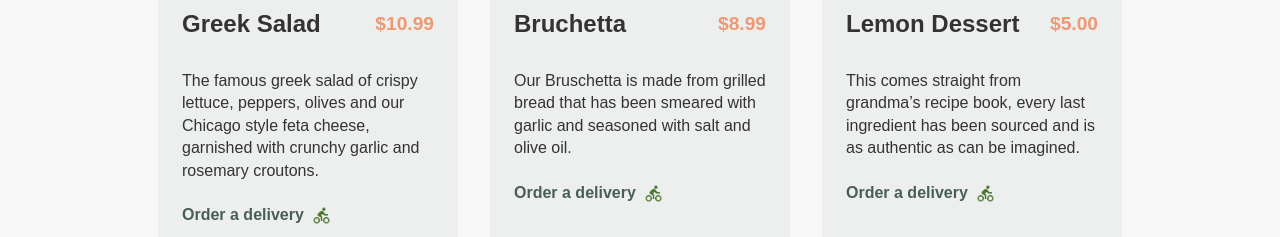
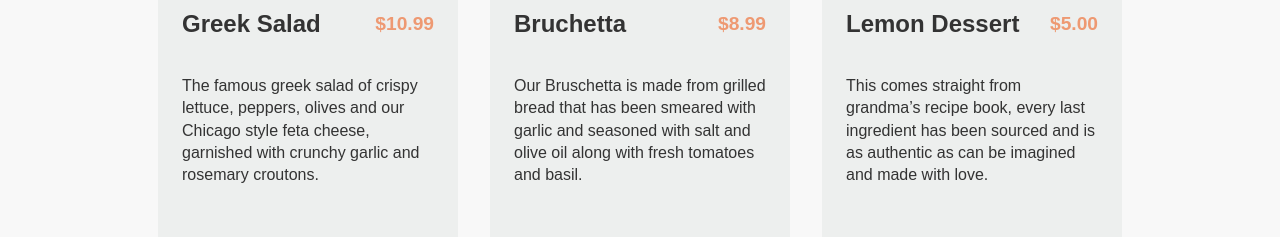
Before and after one commit to Naveeduhassan/capstone, a React (Create React App) app: page / in a window 1280 px wide. Shown: the part 1019-1256 px from the top of the page. Built offline with nearby package versions, Linux system fonts and the light colour scheme.

Commit message:
complete the Hero Section

```diff
--- a/src/App.css
+++ b/src/App.css
@@ -185,10 +185,9 @@ main{
 .hero-card-description{
   font-size: 1rem;
   color: #333;
-  margin: 1.5rem 0;
+  margin: 1.8rem 0 4rem 0;
   line-height: 1.4;
 }
-
 .hero-card-order{
   text-decoration: none;
   color: #495e57;
--- a/src/components/Hero.js
+++ b/src/components/Hero.js
@@ -19,7 +19,9 @@ export default function Hero() {
             <h3 className='hero-card-title'>Greek Salad</h3>
             <span className='hero-card-price'>$10.99</span>
             </div>
-            <p className='hero-card-description'>The famous greek salad of crispy lettuce, peppers, olives and our Chicago style feta cheese, garnished with crunchy garlic and rosemary croutons.</p>
+            <div className='hero-card-description'>
+            <p>The famous greek salad of crispy lettuce, peppers, olives and our Chicago style feta cheese, garnished with crunchy garlic and rosemary croutons.</p>
+            </div>
             <a href='#' className='hero-card-order'>Order a delivery
               <img src={delivery} alt='Delivery' className='hero-card-delivery-icon' />
             </a>
@@ -32,7 +34,9 @@ export default function Hero() {
               <h3 className='hero-card-title'>Bruchetta</h3>
               <span className='hero-card-price'>$8.99</span>
             </div>
-            <p className='hero-card-description'>Our Bruschetta is made from grilled bread that has been smeared with garlic and seasoned with salt and olive oil.</p>
+            <div className='hero-card-description'>
+              <p>Our Bruschetta is made from grilled bread that has been smeared with garlic and seasoned with salt and olive oil along with fresh tomatoes and basil.</p>
+            </div>
             <a href='#' className='hero-card-order'>Order a delivery
               <img src={delivery} alt='Delivery' className='hero-card-delivery-icon' />
             </a>
@@ -45,7 +49,9 @@ export default function Hero() {
             <h3 className='hero-card-title'>Lemon Dessert</h3>
             <span className='hero-card-price'>$5.00</span>
             </div>
-            <p className='hero-card-description'>This comes straight from grandma’s recipe book, every last ingredient has been sourced and is as authentic as can be imagined.</p>
+            <div className='hero-card-description'>
+              <p>This comes straight from grandma’s recipe book, every last ingredient has been sourced and is as authentic as can be imagined and made with love.</p>
+            </div>
             <a href='#' className='hero-card-order'>Order a delivery
               <img src={delivery} alt='Delivery' className='hero-card-delivery-icon' />
             </a>
```
